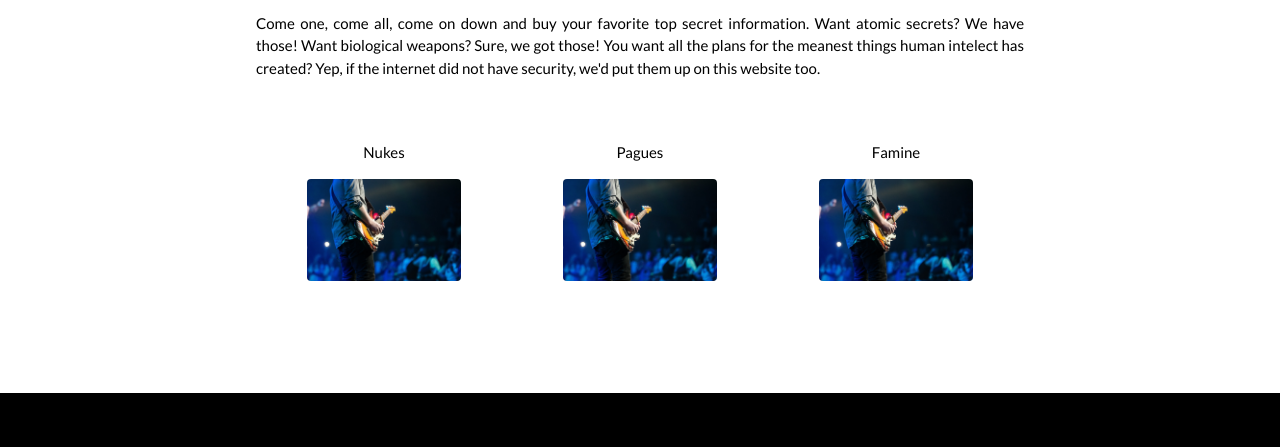
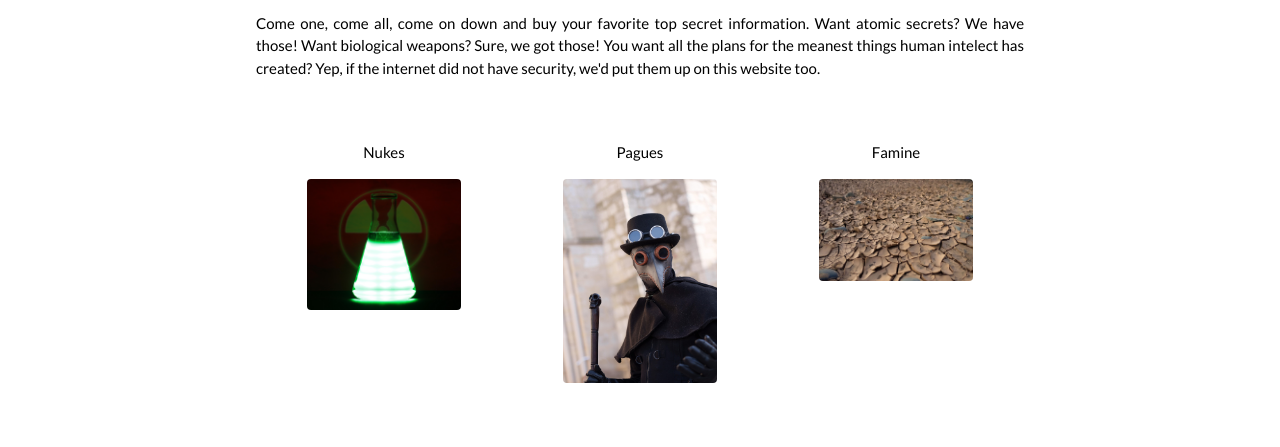
Before and after one commit to jostre/jostre.github.io, a plain HTML site: page index.html in a window 1280 px wide. Shown: the part 160-607 px from the top of the page. Drawn offline with nearby package versions, Linux system fonts and the light colour scheme.

Commit message:
Update index.html

```diff
--- a/index.html
+++ b/index.html
@@ -51,15 +51,15 @@ body {font-family: "Lato", sans-serif}
     <div class="w3-row w3-padding-32">
       <div class="w3-third">
         <p>Nukes</p>
-        <img src="audience.jpg" class="w3-round w3-margin-bottom" alt="Random Name" style="width:60%">
+        <img src="1.jpg" class="w3-round w3-margin-bottom" alt="Random Name" style="width:60%">
       </div>
       <div class="w3-third">
         <p>Pagues</p>
-        <img src="audience.jpg" class="w3-round w3-margin-bottom" alt="Random Name" style="width:60%">
+        <img src="2.jpg" class="w3-round w3-margin-bottom" alt="Random Name" style="width:60%">
       </div>
       <div class="w3-third">
         <p>Famine</p>
-        <img src="audience.jpg" class="w3-round" alt="Random Name" style="width:60%">
+        <img src="3.jpg" class="w3-round" alt="Random Name" style="width:60%">
       </div>
     </div>
   </div>
```
